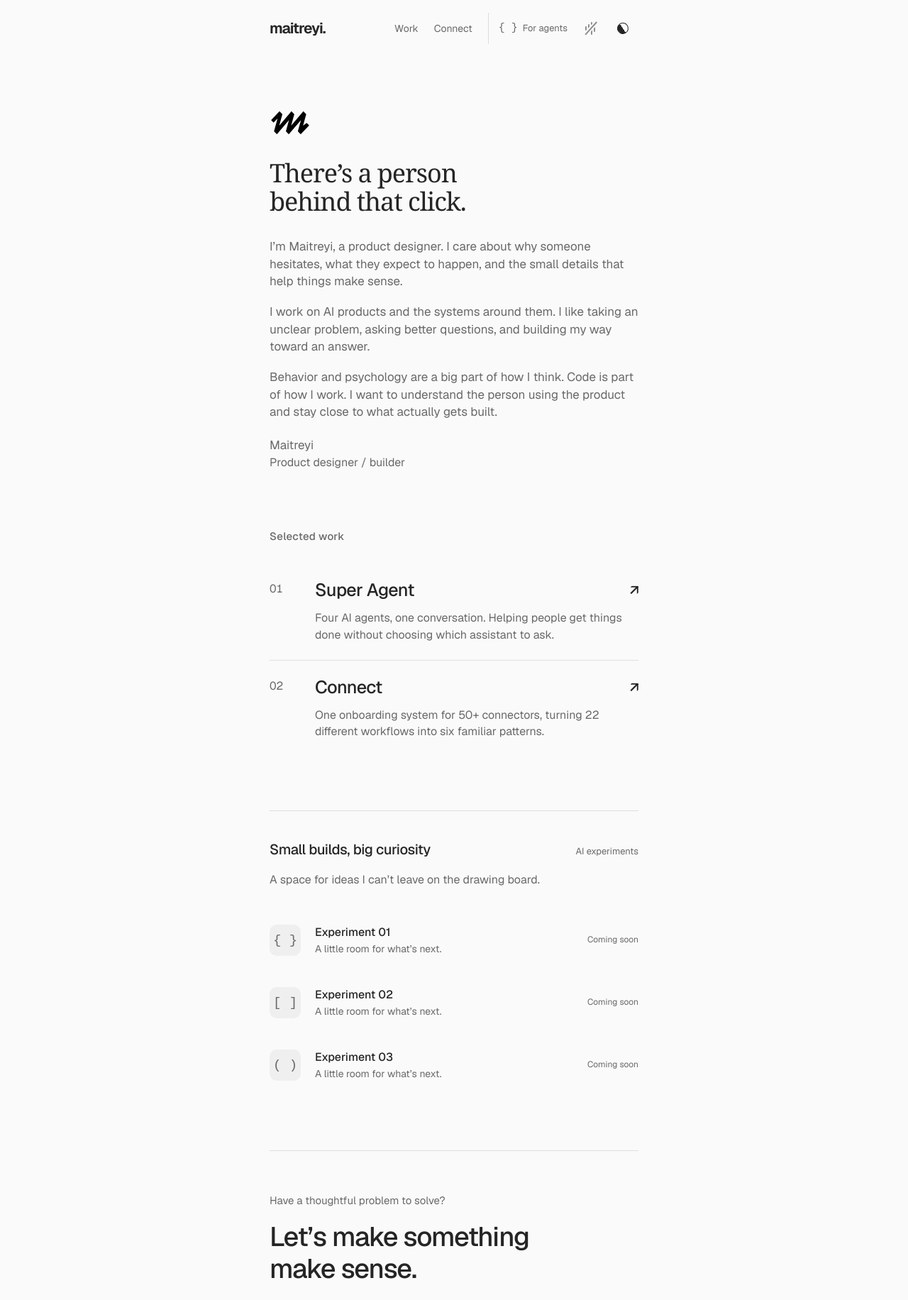
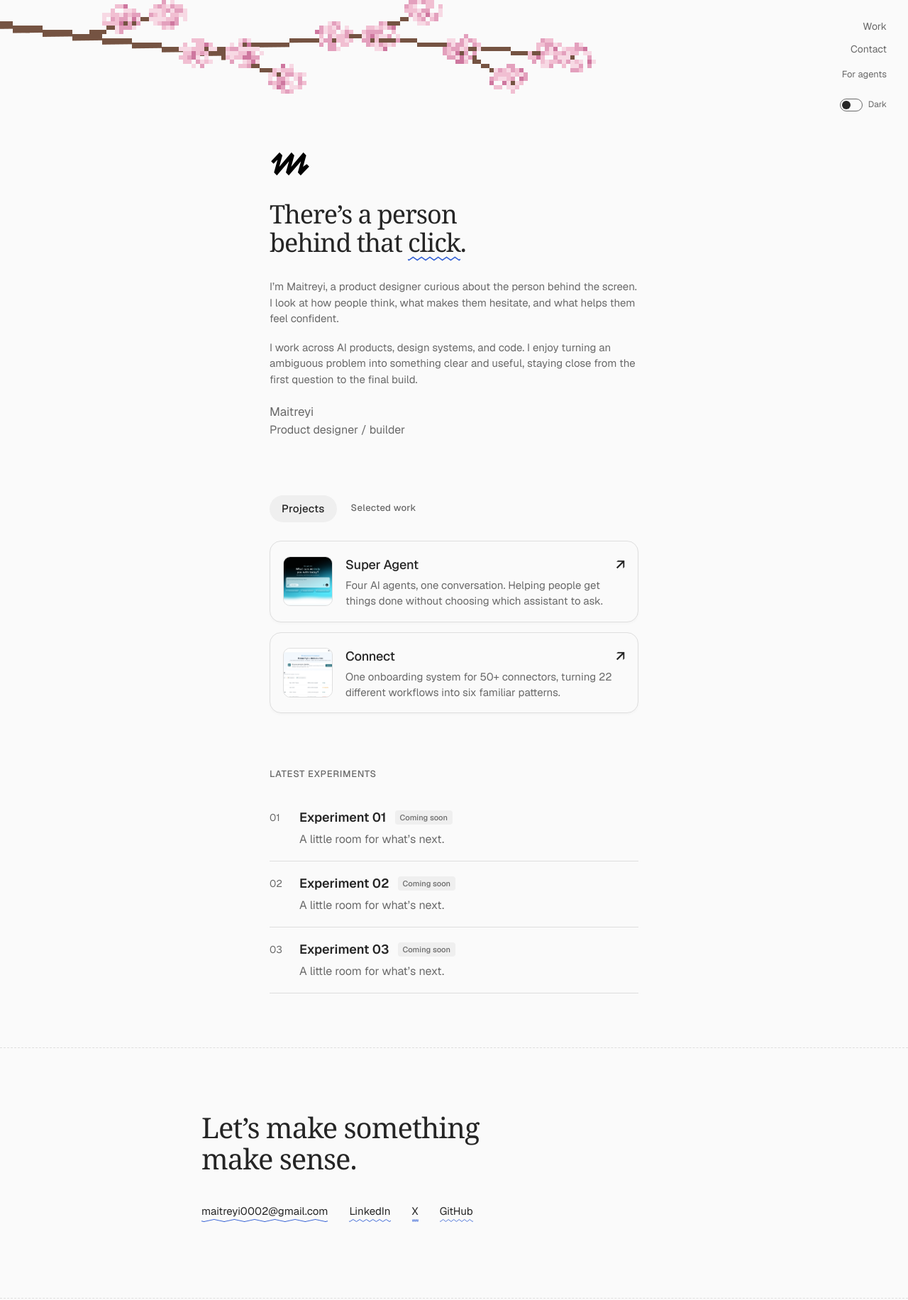
Before and after one commit to maitreyi0002-beep/maitreyi-portfolio, a website: page site/index.html in a window 1280 px wide. Shown: the top 1832 px of the page at 71% size. Drawn offline with Linux system fonts and the light colour scheme; animation ran at ten frames a second.

Commit message:
Add pixel landscapes and refine portfolio components

```diff
--- a/scripts/check.mjs
+++ b/scripts/check.mjs
@@ -76,5 +76,5 @@ assert.equal(
   "Keep two project rows",
 );
 console.log(
-  "Revised logo, text-only project list, and content exclusions verified.",
+  "Revised logo, project cards, and content exclusions verified.",
 );
--- a/site/app.js
+++ b/site/app.js
@@ -25,6 +25,10 @@ const setTheme = (theme) => {
       "aria-label",
       `Switch to ${theme === "dark" ? "light" : "dark"} theme`,
     );
+    if (themeButton.getAttribute("role") === "switch") {
+      themeButton.setAttribute("aria-label", "Dark theme");
+      themeButton.setAttribute("aria-checked", String(theme === "dark"));
+    }
     themeButton.title = themeButton.getAttribute("aria-label");
   }
   document
@@ -45,7 +49,7 @@ systemTheme.addEventListener("change", (event) => {
 });
 
 // Short, low-volume tactile tones are synthesized locally. No audio downloads or tracking.
-let soundEnabled = getPreference("maitreyi-sound") === "on";
+let soundEnabled = false; // Sound design deferred; no mute control or hidden audio preference.
 let audioContext;
 let lastTone = 0;
 const syncSound = () => {
@@ -198,14 +202,12 @@ document
     }
   });
 
-const clickWord = document.querySelector(".click-word");
-clickWord?.addEventListener("click", () => {
-  const path = clickWord.querySelector("path");
+document.querySelectorAll(".click-word, .contact-links a").forEach((link) => link.addEventListener("click", () => {
+  const path = link.querySelector("path");
   path.getAnimations().forEach((animation) => animation.cancel());
-  clickWord.classList.add("is-drawn");
   if (!matchMedia("(prefers-reduced-motion: reduce)").matches) {
-    path.animate([{ strokeDashoffset: 1 }, { strokeDashoffset: 0 }], {
-      duration: 600, easing: "ease-out", fill: "both"
+    path.animate([{ transform: "translateX(0)" }, { transform: "translateX(-16px)" }], {
+      duration: 260, iterations: 3, easing: "linear"
     });
   }
-});
+}));
--- a/site/index.html
+++ b/site/index.html
@@ -43,6 +43,7 @@
     </script>
     <link rel="stylesheet" href="styles.css" />
     <script src="app.js" defer></script>
+    <script src="landscape.js" defer></script>
   </head>
   <body>
     <a class="skip-link" href="#main">Skip to content</a>
@@ -80,44 +81,14 @@
         />
       </div>
     </div>
+    <button class="blossom-canopy" type="button" aria-label="Scatter cherry blossom petals"><canvas id="blossom-canvas" aria-hidden="true"></canvas></button>
     <div class="page-shell">
       <header class="site-header">
-        <a class="wordmark" href="#home" aria-label="Maitreyi, back to top"
-          >maitreyi<span aria-hidden="true">.</span></a
-        >
         <nav aria-label="Main navigation">
-          <a href="#work">Work</a>
-          <a href="#connect">Connect</a>
+          <a href="#work">Work</a><a href="#connect">Contact</a>
+          <a class="agent-toggle" href="agents/">For agents</a>
+          <button id="theme-toggle" class="theme-switch" type="button" role="switch" aria-checked="false" aria-label="Dark theme"><span class="theme-track" aria-hidden="true"><span></span></span><span class="theme-label">Dark</span></button>
         </nav>
-        <div class="preferences">
-          <a
-            class="agent-toggle"
-            href="agents/"
-            aria-label="Read portfolio in agent mode"
-            ><span aria-hidden="true">{ }</span> For agents</a
-          >
-          <button
-            class="icon-button"
-            id="sound-toggle"
-            type="button"
-            aria-label="Enable interaction sounds"
-            aria-pressed="false"
-            title="Sound off"
-          >
-            <span class="sound-bars" aria-hidden="true"
-              ><i></i><i></i><i></i><i></i
-            ></span>
-          </button>
-          <button
-            class="icon-button"
-            id="theme-toggle"
-            type="button"
-            aria-label="Switch color theme"
-            title="Switch color theme"
-          >
-            <span class="theme-symbol" aria-hidden="true"></span>
-          </button>
-        </div>
       </header>
       <main id="main">
         <section class="hero" id="home" aria-labelledby="hero-title">
@@ -155,24 +126,8 @@
               />
             </svg>
           </button>
-          <h1 id="hero-title">There’s a person<br />behind that <button class="click-word" type="button" title="Draw the underline">click<svg viewBox="0 0 100 12" aria-hidden="true"><path d="M2 9 10 3 18 9 26 3 34 9 42 3 50 9 58 3 66 9 74 3 82 9 90 3 98 9" pathLength="1" /></svg></button>.</h1>
-          <div class="intro-copy">
-            <p>
-              I’m Maitreyi, a product designer. I care about why someone
-              hesitates, what they expect to happen, and the small details that
-              help things make sense.
-            </p>
-            <p>
-              I work on AI products and the systems around them. I like taking
-              an unclear problem, asking better questions, and building my way
-              toward an answer.
-            </p>
-            <p>
-              Behavior and psychology are a big part of how I think. Code is
-              part of how I work. I want to understand the person using the
-              product and stay close to what actually gets built.
-            </p>
-          </div>
+          <h1 id="hero-title">There’s a person<br />behind that <button class="click-word" type="button" title="Make a wave">click<svg viewBox="0 0 100 12" aria-hidden="true"><path d="M-30 9 -22 3 -14 9 -6 3 2 9 10 3 18 9 26 3 34 9 42 3 50 9 58 3 66 9 74 3 82 9 90 3 98 9 106 3 114 9 122 3 130 9" pathLength="1" /></svg></button>.</h1>
+          <div class="intro-copy"><p>I’m Maitreyi, a product designer curious about the person behind the screen. I look at how people think, what makes them hesitate, and what helps them feel confident.</p><p>I work across AI products, design systems, and code. I enjoy turning an ambiguous problem into something clear and useful, staying close from the first question to the final build.</p></div>
           <p class="signature">
             Maitreyi<span>Product designer / builder</span>
           </p>
@@ -180,11 +135,11 @@
 
         <section id="work" class="work-section" aria-labelledby="work-title">
           <div class="section-heading">
-            <h2 id="work-title">Selected work</h2>
+            <h2 id="work-title"><span class="section-pill">Projects</span><span class="section-note">Selected work</span></h2>
           </div>
           <div class="project-list">
             <article class="project" data-project="agent">
-              <span class="project-number" aria-hidden="true">01</span>
+              <img class="project-thumb" src="assets/agent-detail.png" alt="" width="80" height="80" loading="lazy" />
               <div class="project-content">
                 <a
                   class="project-link"
@@ -203,7 +158,7 @@
               </div>
             </article>
             <article class="project" data-project="connect">
-              <span class="project-number" aria-hidden="true">02</span>
+              <img class="project-thumb" src="assets/connect-detail.png" alt="" width="80" height="80" loading="lazy" />
               <div class="project-content">
                 <a
                   class="project-link"
@@ -229,66 +184,59 @@
           aria-labelledby="experiments-title"
         >
           <div class="section-heading">
-            <h2 id="experiments-title">Small builds, big curiosity</h2>
-            <span class="section-note">AI experiments</span>
+            <h2 id="experiments-title">Latest experiments</h2>
           </div>
-          <p class="section-description">
-            A space for ideas I can’t leave on the drawing board.
-          </p>
+
           <div class="experiment-list">
             <div class="experiment">
-              <span class="experiment-symbol" aria-hidden="true">{ }</span>
+              <span class="experiment-number" aria-hidden="true">01</span>
               <div>
-                <h3>Experiment 01</h3>
+                <h3>Experiment 01<span class="soon">Coming soon</span></h3>
                 <p>A little room for what’s next.</p>
               </div>
-              <span class="soon">Coming soon</span>
+
             </div>
             <div class="experiment">
-              <span class="experiment-symbol" aria-hidden="true">[ ]</span>
+              <span class="experiment-number" aria-hidden="true">02</span>
               <div>
-                <h3>Experiment 02</h3>
+                <h3>Experiment 02<span class="soon">Coming soon</span></h3>
                 <p>A little room for what’s next.</p>
               </div>
-              <span class="soon">Coming soon</span>
+
             </div>
             <div class="experiment">
-              <span class="experiment-symbol" aria-hidden="true">( )</span>
+              <span class="experiment-number" aria-hidden="true">03</span>
               <div>
-                <h3>Experiment 03</h3>
+                <h3>Experiment 03<span class="soon">Coming soon</span></h3>
                 <p>A little room for what’s next.</p>
               </div>
-              <span class="soon">Coming soon</span>
+
             </div>
           </div>
         </section>
 
+      </main>
+    </div>
         <footer id="connect" class="contact-section">
-          <p class="intro-label">Have a thoughtful problem to solve?</p>
+          <div class="contact-inner">
+
           <h2>Let’s make something<br />make sense.</h2>
           <div class="contact-links">
             <a href="mailto:maitreyi0002@gmail.com"
-              >maitreyi0002@gmail.com <span aria-hidden="true">↗</span></a
-            ><a
+              >maitreyi0002@gmail.com <svg class="link-wave" viewBox="0 0 100 12" preserveAspectRatio="none" aria-hidden="true"><path d="M-30 9 -22 3 -14 9 -6 3 2 9 10 3 18 9 26 3 34 9 42 3 50 9 58 3 66 9 74 3 82 9 90 3 98 9 106 3 114 9 122 3 130 9" /></svg></a><a
               href="https://www.linkedin.com/in/maitreyii/"
               target="_blank"
               rel="noopener noreferrer"
-              >LinkedIn <span aria-hidden="true">↗</span></a
-            ><a
-              href="https://drive.google.com/file/d/1aqnmQG7KNsAOaFF82FMRpJ2zBPduf_5s/view?usp=sharing"
-              target="_blank"
-              rel="noopener noreferrer"
-              >Résumé <span aria-hidden="true">↗</span></a
-            >
+              >LinkedIn <svg class="link-wave" viewBox="0 0 100 12" preserveAspectRatio="none" aria-hidden="true"><path d="M-30 9 -22 3 -14 9 -6 3 2 9 10 3 18 9 26 3 34 9 42 3 50 9 58 3 66 9 74 3 82 9 90 3 98 9 106 3 114 9 122 3 130 9" /></svg></a><a href="https://x.com/maitreyi0002" target="_blank" rel="noopener noreferrer">X<svg class="link-wave" viewBox="0 0 100 12" preserveAspectRatio="none" aria-hidden="true"><path d="M-30 9 -22 3 -14 9 -6 3 2 9 10 3 18 9 26 3 34 9 42 3 50 9 58 3 66 9 74 3 82 9 90 3 98 9 106 3 114 9 122 3 130 9" /></svg></a><a href="https://github.com/maitreyi0002-beep" target="_blank" rel="noopener noreferrer">GitHub<svg class="link-wave" viewBox="0 0 100 12" preserveAspectRatio="none" aria-hidden="true"><path d="M-30 9 -22 3 -14 9 -6 3 2 9 10 3 18 9 26 3 34 9 42 3 50 9 58 3 66 9 74 3 82 9 90 3 98 9 106 3 114 9 122 3 130 9" /></svg></a>
+          </div>
           </div>
           <div class="footer-bottom">
             <span>Made with care & curiosity.</span
             ><span>© <span id="year">2026</span> Maitreyi</span
             ><a href="#home">Back to top ↑</a>
           </div>
+          <button class="water-surface" type="button" aria-label="Make ripples in the pixel water"><canvas id="water-canvas" aria-hidden="true"></canvas></button>
         </footer>
-      </main>
-    </div>
     <div
       class="sr-only"
       id="announcement"
--- /dev/null
+++ b/site/landscape.js
@@ -0,0 +1,89 @@
+// Small procedural pixel landscapes. No image downloads or continuous offscreen work.
+(() => {
+  const reduced = matchMedia('(prefers-reduced-motion: reduce)');
+  function landscape(id, draw, interact) {
+    const canvas = document.getElementById(id);
+    if (!canvas) return;
+    const ctx = canvas.getContext('2d');
+    const button = canvas.parentElement;
+    const state = { width:0, height:0, time:0, active:false, visible:false, ripples:[], petals:[], blossoms:[] };
+    let frame = 0;
+    function render(time) {
+      frame = 0;
+      state.time = reduced.matches ? 0 : time / 1000;
+      ctx.clearRect(0,0,state.width,state.height);
+      draw(ctx,state,reduced.matches);
+      if (state.visible && !document.hidden && !reduced.matches && state.active) frame = requestAnimationFrame(render);
+    }
+    function wake() { if (!frame) frame = requestAnimationFrame(render); }
+    new ResizeObserver(() => {
+      const rect = button.getBoundingClientRect();
+      state.width = rect.width; state.height = rect.height;
+      const ratio = Math.min(devicePixelRatio || 1,2);
+      canvas.width = rect.width * ratio; canvas.height = rect.height * ratio;
+      ctx.setTransform(ratio,0,0,ratio,0,0); wake();
+    }).observe(button);
+    new IntersectionObserver(([entry]) => { state.visible = entry.isIntersecting; if(state.visible) wake(); }).observe(button);
+    document.addEventListener('visibilitychange', () => { if(!document.hidden) wake(); });
+    new MutationObserver(wake).observe(document.documentElement,{attributes:true,attributeFilter:['data-theme']});
+    reduced.addEventListener('change',wake);
+    let last = 0;
+    function input(event) {
+      if (performance.now()-last < 75 && event.type==='pointermove') return;
+      last = performance.now();
+      const box = button.getBoundingClientRect();
+      const keyboard = event.type==='click' && event.detail===0;
+      interact(state,keyboard ? box.width*.5 : event.clientX-box.left,keyboard ? box.height*.4 : event.clientY-box.top);
+      state.active = true; wake();
+    }
+    button.addEventListener('pointermove',input);
+    button.addEventListener('click',input);
+    wake();
+  }
+  const noise = (x,y) => { const n=Math.sin(x*127.1+y*311.7)*43758.5453; return n-Math.floor(n); };
+  landscape('blossom-canvas',(ctx,s,reduce) => {
+    const unit = s.width < 500 ? 5 : 6;
+    const length = Math.min(s.width*.88,850);
+    const scale = length/850;
+    const dark = document.documentElement.dataset.theme==='dark';
+    const branches = [[-20,28,310,75,11],[260,69,525,47,8],[485,48,805,77,5],[115,48,235,13,6],[312,70,410,112,5],[500,48,600,12,4],[633,61,719,112,4]];
+    const buds = [[170,25],[234,15],[277,69],[343,73],[402,107],[468,48],[535,48],[596,14],[645,65],[713,107],[769,72],[812,78]];
+    ctx.fillStyle = dark ? '#95674f' : '#755342';
+    for(const [x,y,xx,yy,w] of branches) {
+      const distance=Math.hypot(xx-x,yy-y); const count=Math.ceil(distance/unit);
+      for(let i=0;i<=count;i++){ const t=i/count;ctx.fillRect(Math.round((x+(xx-x)*t)*scale/unit)*unit,Math.round((y+(yy-y)*t)/unit)*unit,unit,Math.max(unit,w*(1-t*.4))); }
+    }
+    s.blossoms=[];
+    const colors=dark ? ['#b95e87','#dc8bad','#f2b0cc','#ffe0e8'] : ['#ce779f','#e3a0bd','#f1bfd2','#f7d9e4'];
+    for(const [bx,by] of buds) {
+      for(let dx=-4;dx<=4;dx++)for(let dy=-3;dy<=3;dy++){
+        if(dx*dx/18+dy*dy/11>1 || noise(bx+dx,by+dy)<.2)continue;
+        const x=Math.round((bx*scale+dx*unit)/unit)*unit,y=Math.round((by+dy*unit)/unit)*unit;
+        const color=colors[Math.floor(noise(dx+bx,dy+by)*colors.length)];
+        ctx.fillStyle=color;ctx.fillRect(x,y,unit,unit);s.blossoms.push({x,y,color,size:unit});
+      }
+    }
+    const now=performance.now()/1000;
+    s.petals=s.petals.filter(p=>now-p.born<1.7);
+    if(!reduce) for(const p of s.petals){const age=now-p.born;ctx.globalAlpha=Math.max(0,1-age/1.7);ctx.fillStyle=p.color;ctx.fillRect(Math.round((p.x+Math.sin(age*3+p.x)*15+age*12)/unit)*unit,Math.round((p.y+age*40)/unit)*unit,unit,unit);}
+    ctx.globalAlpha=1;s.active=s.petals.length>0;
+  },(s,x,y)=>{
+    const nearby=s.blossoms.filter(p=>Math.hypot(p.x-x,p.y-y)<65);
+    const selected=nearby.length?nearby:s.blossoms.filter((_,i)=>i%23===0);
+    s.petals.push(...selected.filter((_,i)=>i%4===0).slice(0,14).map(p=>({...p,born:performance.now()/1000})));s.petals=s.petals.slice(-100);
+  });
+  landscape('water-canvas',(ctx,s,reduce)=>{
+    const pixel=s.width<600?8:10;
+    const dark=document.documentElement.dataset.theme==='dark';
+    const now=performance.now()/1000;
+    s.ripples=s.ripples.filter(r=>now-r.born<2.5);
+    for(let y=0;y<s.height;y+=pixel)for(let x=0;x<s.width;x+=pixel){
+      let wave=Math.sin(x*.016+y*.034+s.time*.55)*.5+Math.sin(x*.032-y*.028+s.time*.38)*.3;
+      for(const r of s.ripples){const age=now-r.born;const distance=Math.hypot(x-r.x,(y-r.y)*1.7);wave+=Math.sin(distance*.07-age*9)*Math.exp(-Math.abs(distance-age*95)/65)*(1-age/2.5)*1.4;}
+      const depth=y/s.height;const light=(dark?15:69)+depth*(dark?9:-22)+wave*9+noise(x,y)*4;
+      ctx.fillStyle=`hsl(${211+wave*9} ${dark?43:46}% ${light}%)`;
+      ctx.globalAlpha=Math.min(1,.14+depth*1.8);ctx.fillRect(x,y,pixel,pixel);
+    }
+    ctx.globalAlpha=1;s.active=!reduce;
+  },(s,x,y)=>{s.ripples.push({x,y,born:performance.now()/1000});s.ripples=s.ripples.slice(-8);});
+})();
--- a/site/llms.txt
+++ b/site/llms.txt
@@ -28,3 +28,6 @@ Resume: https://drive.google.com/file/d/1aqnmQG7KNsAOaFF82FMRpJ2zBPduf_5s/view?u
 
 ## Accuracy
 This summary reflects the public landing page. Employment dates, unverified impact metrics, and shipping status are intentionally not asserted. The linked case studies remain on the previous portfolio while the landing page is redesigned.
+
+X: https://x.com/maitreyi0002
+GitHub: https://github.com/maitreyi0002-beep
--- a/site/styles.css
+++ b/site/styles.css
@@ -762,3 +762,66 @@ h1 {
 .click-word svg { position: absolute; width: 100%; height: 9px; left: 0; bottom: -8px; overflow: visible; }
 .click-word path { fill: none; stroke: currentColor; stroke-width: 2; stroke-linecap: round; stroke-linejoin: round; stroke-dasharray: 1; stroke-dashoffset: 1; }
 .click-word.is-drawn path { stroke-dashoffset: 0; }
+
+/* September component revision: quiet reading area framed by pixel landscapes. */
+.blossom-canopy { position:absolute; top:0; left:0; width:calc(100% - 170px); height:180px; padding:0; overflow:hidden; z-index:2; touch-action:pan-y; }
+.blossom-canopy canvas,.water-surface canvas { display:block; width:100%; height:100%; }
+.site-header { position:absolute; top:26px; right:30px; padding:0; z-index:4; }
+.site-header nav { display:flex; flex-direction:column; align-items:flex-end; gap:10px; font-size:14px; margin:0; }
+.site-header .agent-toggle { margin:0; min-height:30px; font-size:13px; }
+.theme-switch { display:flex; align-items:center; gap:8px; padding:5px 0; font-size:12px; min-height:34px; }
+.theme-track { width:32px; height:18px; border-radius:12px; border:1px solid var(--muted); padding:2px; }
+.theme-track span { display:block; width:12px; height:12px; border-radius:50%; background:var(--text); transition:transform .2s; }
+[aria-checked="true"] .theme-track span { transform:translateX(12px); }
+.page-shell > .site-header { position:fixed; }
+.hero { padding-top:210px; }
+.intro-copy p { font-size:15px; line-height:1.5; }
+.click-word svg { overflow:hidden; }
+.click-word path { stroke:#315ed4; stroke-dasharray:none; stroke-dashoffset:0; }
+.work-section .section-heading h2 { display:flex; align-items:center; gap:20px; }
+.section-pill { padding:7px 17px; border-radius:24px; background:var(--soft); color:var(--text); font-size:15px; }
+.project-list { display:grid; gap:14px; }
+.project { position:relative; display:grid; grid-template-columns:70px minmax(0,1fr); align-items:center; gap:18px; padding:18px; border:1px solid var(--line); border-radius:16px; background:var(--bg); box-shadow:0 2px 3px #7777770b; }
+.project-thumb { width:70px; height:70px; object-fit:cover; border-radius:10px; border:1px solid var(--line); }
+.project-link::after { content:""; position:absolute; inset:0; border-radius:16px; }
+.project-link h3 { font-size:18px; line-height:1.4; margin-bottom:4px; letter-spacing:-.2px; }
+.project-link p { font-size:15px; line-height:1.45; }
+.experiments-section { border-top:0; padding-top:0; }
+.experiments-section .section-heading { margin-bottom:20px; }
+.experiments-section h2 { font-size:13px; line-height:1.5; text-transform:uppercase; letter-spacing:.06em; color:var(--muted); }
+.experiment { grid-template-columns:28px minmax(0,1fr); align-items:start; gap:14px; padding:18px 0; border-bottom:1px solid var(--line); }
+.experiment-number { font-size:14px; line-height:26px; color:var(--muted); }
+.experiment h3 { display:flex; align-items:center; flex-wrap:wrap; gap:12px; font-size:18px; font-weight:600; line-height:26px; }
+.experiment p { font-size:16px; line-height:24px; margin-top:6px; }
+.soon { margin:0; font-size:11px; font-weight:500; line-height:20px; padding:0 7px; border-radius:4px; color:var(--muted); background:var(--soft); }
+.contact-section { position:relative; z-index:1; padding:0; border-top:1px dashed var(--line); }
+.contact-inner { max-width:760px; padding:90px 24px 100px; margin:auto; }
+.contact-section h2 { font-family:Georgia,'Times New Roman',serif; font-size:40px; font-weight:400; line-height:1.1; letter-spacing:-1px; }
+.contact-links { gap:18px 30px; margin-top:30px; }
+.contact-links a { text-decoration:underline wavy; text-decoration-color:var(--muted); text-underline-offset:6px; font-size:15px; }
+.footer-bottom { max-width:none; padding:16px max(24px,calc((100% - 712px)/2)); margin:0; border-top:1px dashed var(--line); border-bottom:1px dashed var(--line); }
+.water-surface { display:block; width:100%; height:260px; padding:0; overflow:hidden; touch-action:pan-y; }
+@media(max-width:767px) {
+ .site-header { top:16px; right:20px; width:auto; flex-wrap:nowrap; }
+ .site-header nav { width:auto; padding:0; order:initial; gap:6px; }
+ .blossom-canopy { width:calc(100% - 115px); height:165px; }
+ .hero { padding-top:195px; }
+ .intro-copy p { font-size:15px; }
+ .project { grid-template-columns:52px minmax(0,1fr); gap:12px; padding:14px; }
+ .project-thumb { width:52px; height:58px; }
+ .project-link h3 { font-size:17px; }
+ .project-link p { font-size:14px; }
+ .experiment { grid-template-columns:26px minmax(0,1fr); gap:12px; }
+ .experiment h3 { font-size:18px; }
+ .experiment p { font-size:16px; }
+ .soon { grid-column:auto; margin:0; }
+ .contact-inner { padding:60px 24px 65px; }
+ .contact-section h2 { font-size:36px; }
+ .footer-bottom { gap:12px; padding:16px 24px; }
+ .water-surface { height:220px; }
+}
+
+.contact-links a { position:relative; text-decoration:none; }
+.contact-links a:hover { text-decoration:none; }
+.link-wave { position:absolute; width:100%; height:6px; left:0; bottom:6px; overflow:hidden; }
+.link-wave path { fill:none; stroke:#315ed4; stroke-width:1.7; }
```
Also changed, not shown: AGENTS.md (+6 -0 lines), PROJECT_MEMORY.md (+6 -0 lines), docs/DECISIONS.md (+6 -0 lines), docs/STATUS.md (+4 -0 lines), site/agents/index.html (+4 -2 lines).
